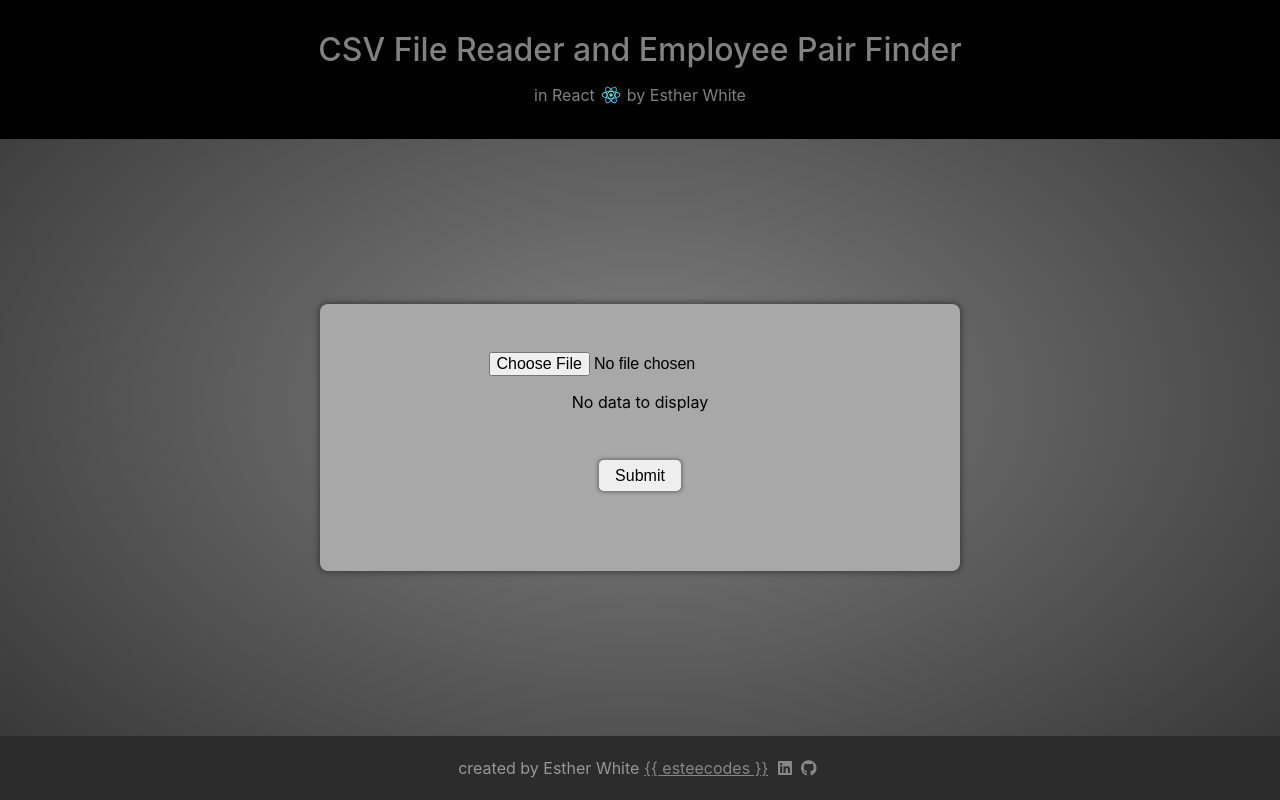
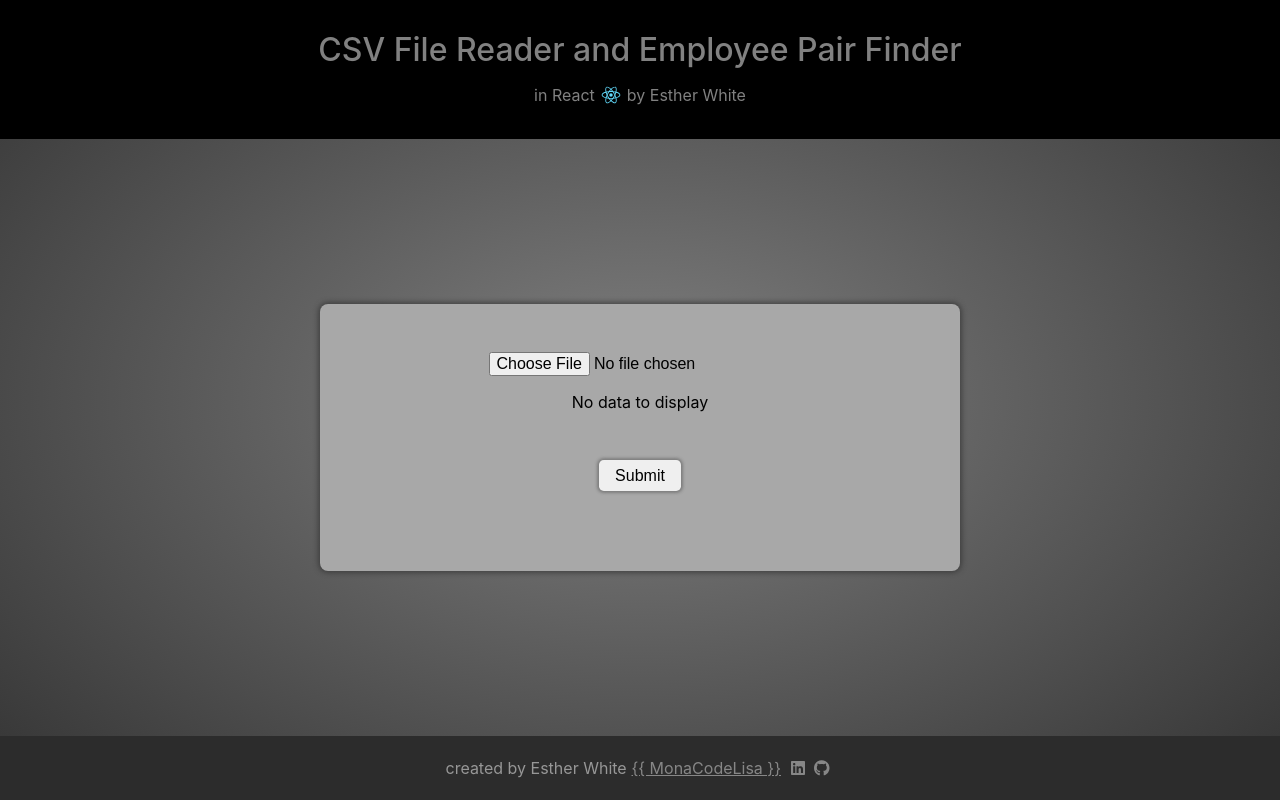
Before and after one commit to monacodelisa/Esther-White-employees-react, a React (Create React App) app in the folder csv-reader-react/: page / in a window 1280 px wide. Built offline with nearby package versions, Linux system fonts and the light colour scheme.

Commit message:
monacodelisa update

```diff
--- a/csv-reader-react/src/Footer.jsx
+++ b/csv-reader-react/src/Footer.jsx
@@ -9,24 +9,24 @@ const FooterComponent = () => {
 					created by Esther White
 					<a
 						className="my-username"
-						href="https://esteecodes.com/"
+						href="https://monacodelisa.com/"
 						target="_blank"
 						rel="noreferrer"
 					>
-						&#123;&#123; esteecodes &#125;&#125;
+						&#123;&#123; MonaCodeLisa &#125;&#125;
 					</a>
 				</p>
 			</div>
 			<div className="social-links">
 				<a
-					href="https://www.linkedin.com/in/esteecodes/"
+					href="https://www.linkedin.com/in/monacodelisa/"
 					target="_blank"
 					rel="noreferrer"
 				>
 					<FontAwesomeIcon icon="fa-brands fa-linkedin" />
 				</a>
 				<a
-					href="https://github.com/esteecodes"
+					href="https://github.com/monacodelisa"
 					target="_blank"
 					rel="noreferrer"
 				>
```
